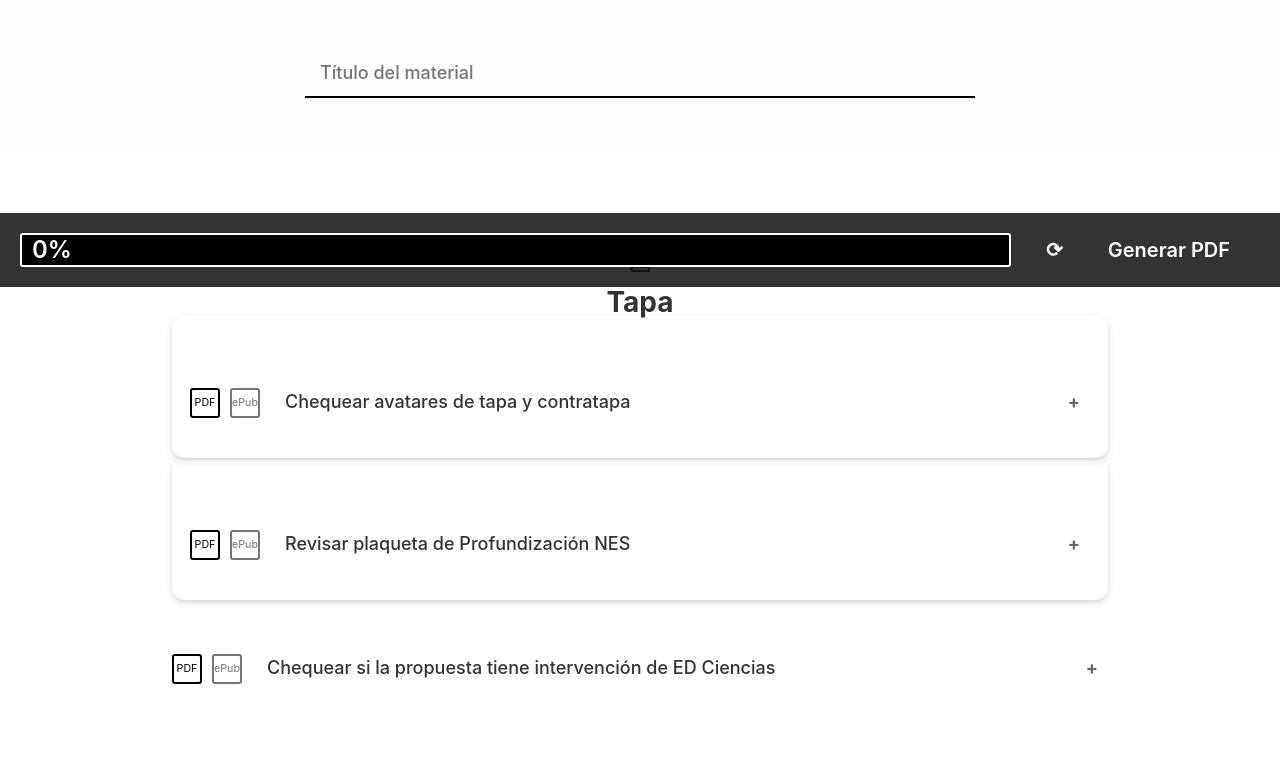
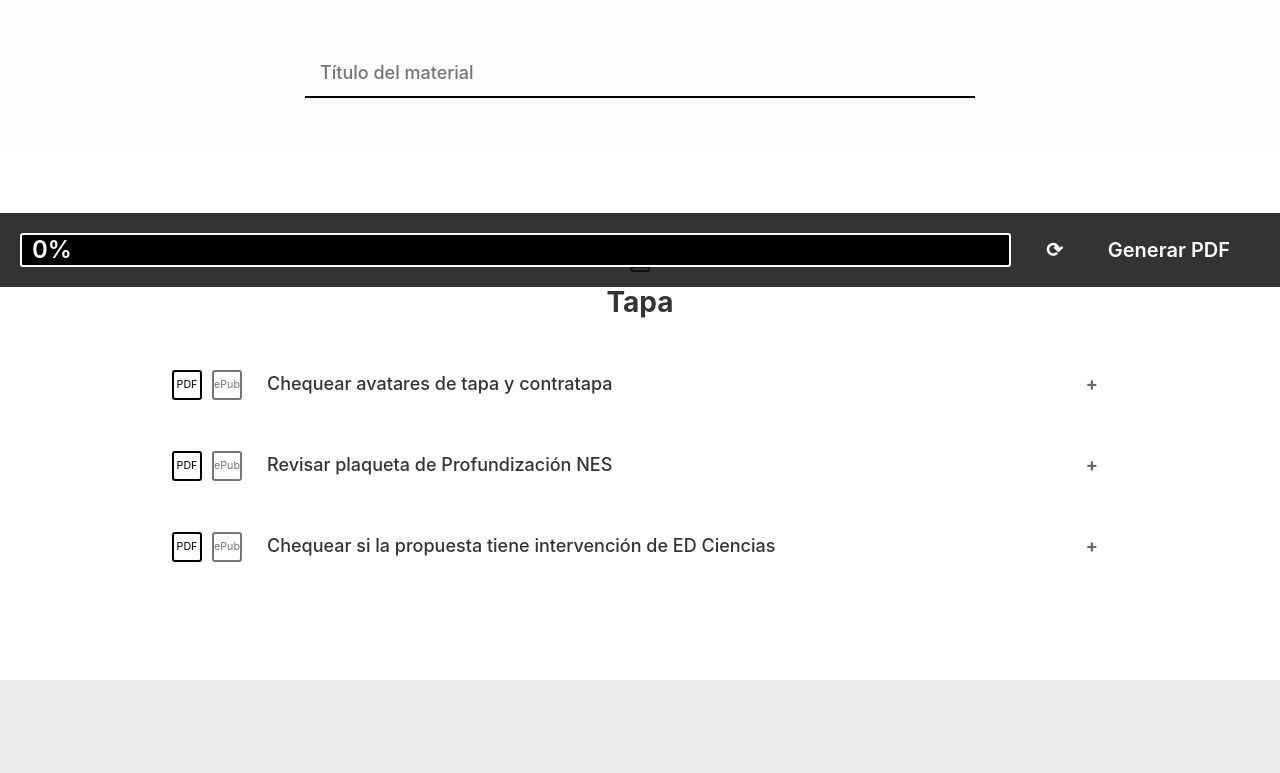
Before and after one commit to checklistweb/epub, a plain HTML site: page index.html in a window 1280 px wide. Shown: the part 513-1286 px from the top of the page. Drawn offline with Linux system fonts and the light colour scheme.

Commit message:
Update index.html

```diff
--- a/index.html
+++ b/index.html
@@ -73,7 +73,7 @@
     <h2>Tapa</h2>
 
 
-<div class="bloque">
+
         <label class="variable">
             <label>
             <input type="checkbox" value="avatares"/>
@@ -90,9 +90,9 @@
           	<span class="details-para">Que sean los mismos y que contrasten con el color de fondo de la propuesta.</span>
             </span>
         </label>
-</div>
 
-<div class="bloque">
+
+
         <label class="variable">
             <label>
             <input type="checkbox" value="plaqueta-nes"/>
@@ -109,7 +109,7 @@
         	<span class="details-para">Que la plaqueta de Profundización NES tenga un punto intermedio.</span>
         	</span>
         </label>
-</div>
+
 
         <label class="variable">
             <label>
```
